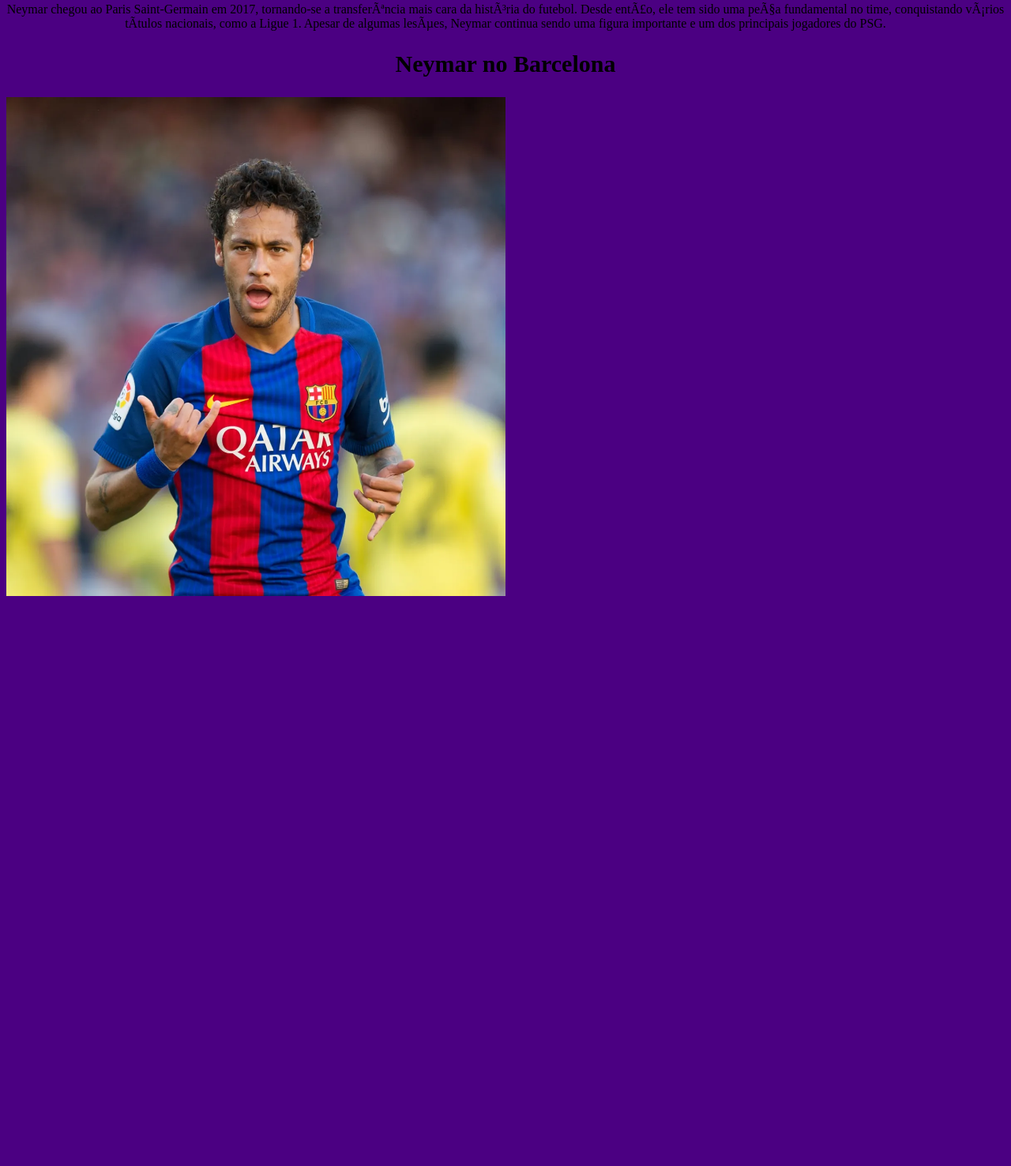
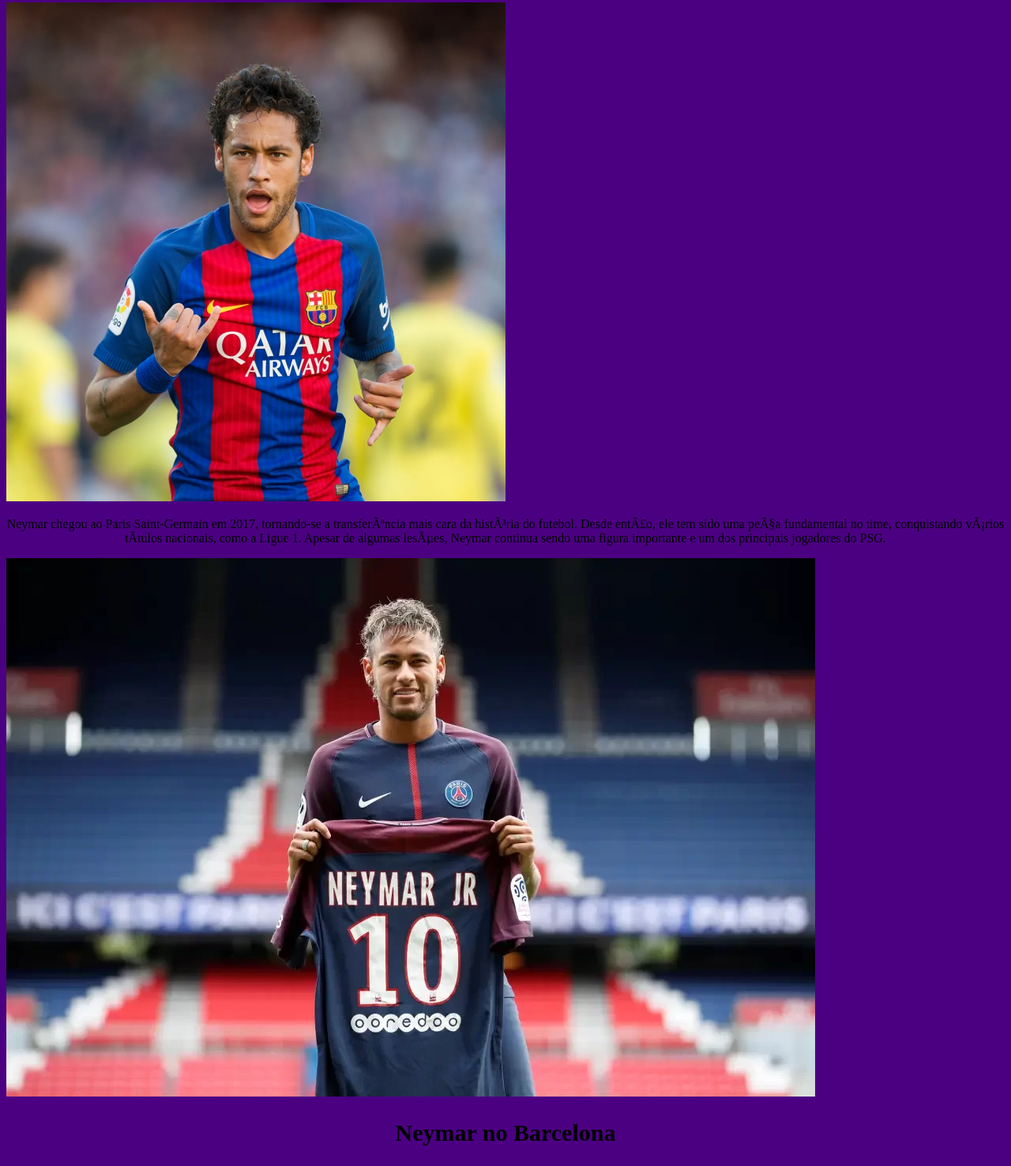
Before and after one commit to guizinfrota/minha_pagina_web, a plain HTML site: page index.html in a window 1280 px wide. Shown: the part 280-1757 px from the top of the page at 79% size. Before the commit the page ends 1047 px from the top, so only its background shows below. Drawn offline with Linux system fonts and the light colour scheme.

Commit message:
dedededede

```diff
--- a/index.html
+++ b/index.html
@@ -14,14 +14,15 @@
 <img id="img1" src="img1.jpg">
 
 <p class="p1">Neymar jogou no Barcelona de 2013 a 2017, conquistando vários títulos, incluindo a Liga dos Campeões da UEFA em 2015. Ele formou um trio de ataque lendário com Messi e Suárez, conhecido como MSN. Em 2017, Neymar transferiu-se para o Paris Saint-Germain em uma transferência recorde.</p>
+<img id="img2" src="img2.jpg">
 <p class="p2">Neymar chegou ao Paris Saint-Germain em 2017, tornando-se a transferência mais cara da história do futebol. Desde então, ele tem sido uma peça fundamental no time, conquistando vários títulos nacionais, como a Ligue 1. Apesar de algumas lesões, Neymar continua sendo uma figura importante e um dos principais jogadores do PSG.</p>
-
+<img id="img3" src="img3.jpg">
 </div>
 
 <div class="beneficios">
  <h2 id="titulo2">Neymar no Barcelona </h2>
 </ul>
-<img id="img2" src="img2.jpg">
+
 </div>
 
 
```
Also changed, not shown: img3.jpg (added).
